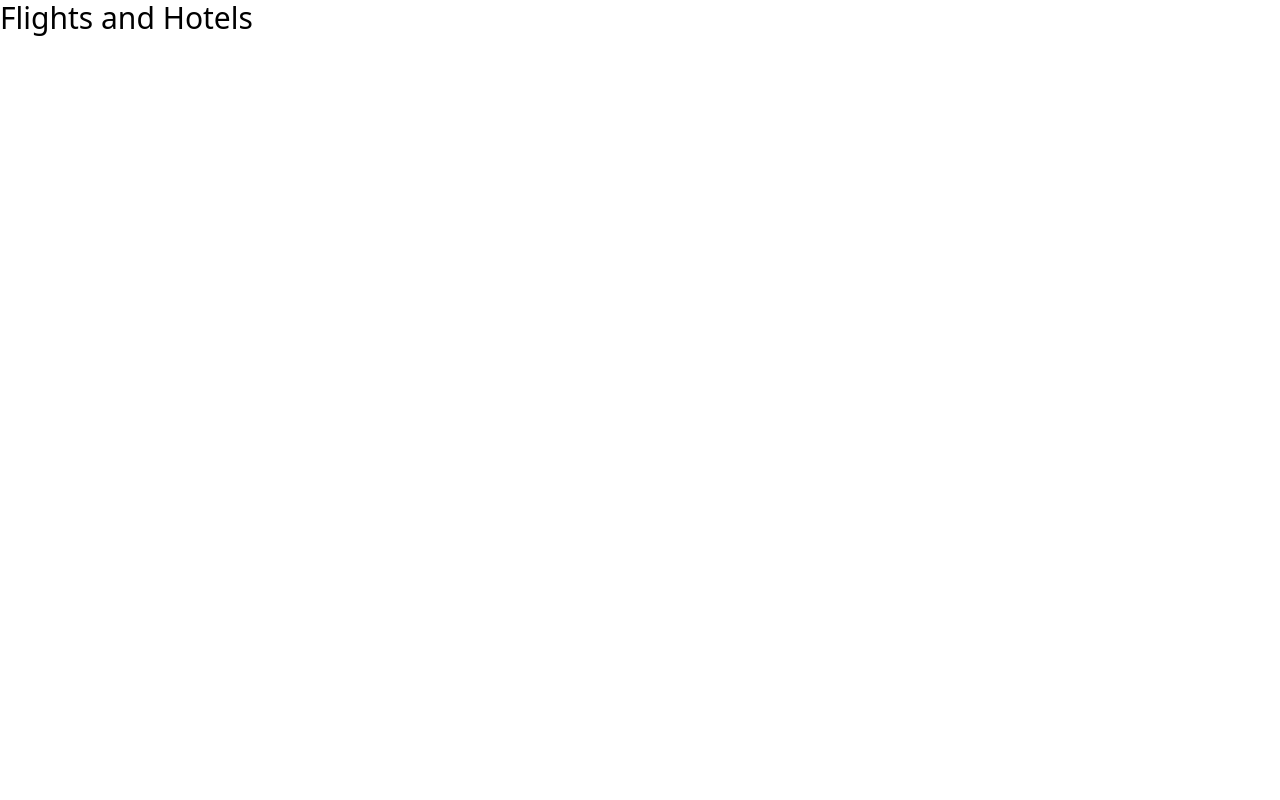
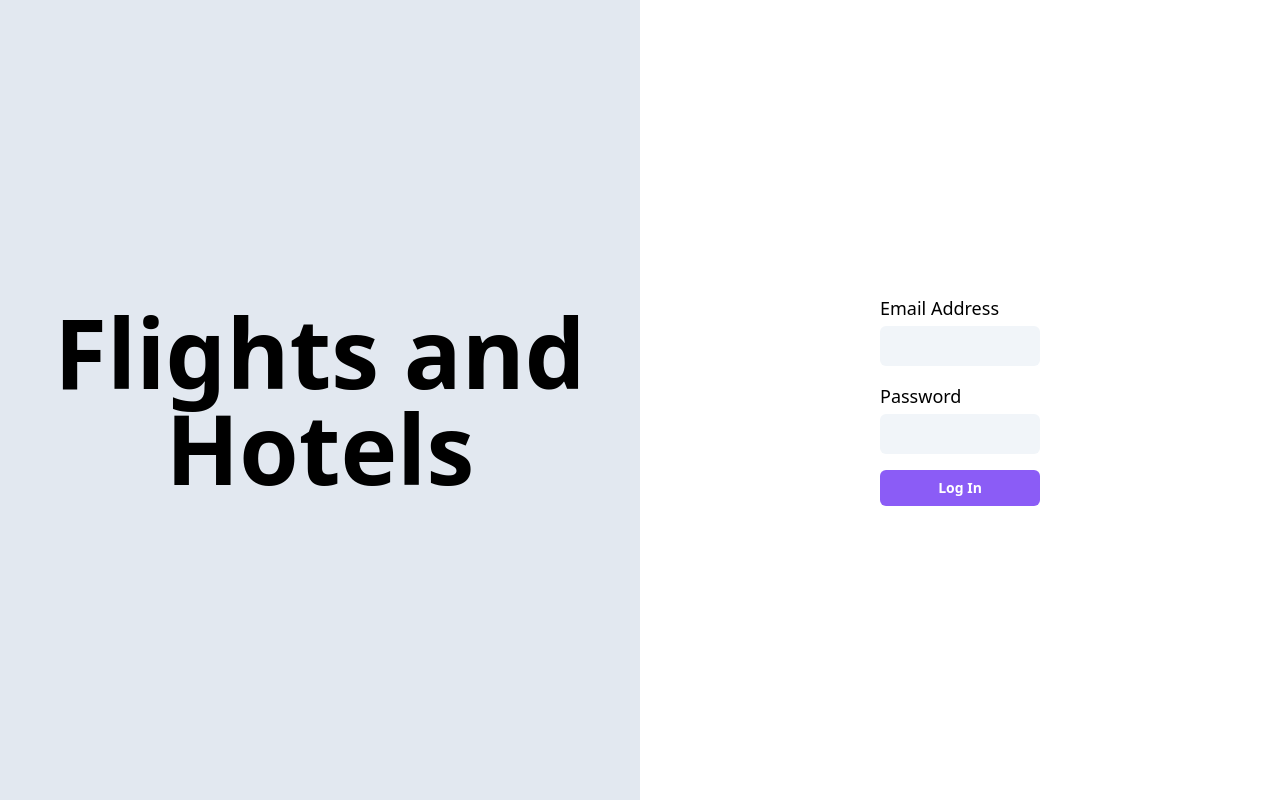
Before and after one commit to arniechops/cis550finalproject, a React (Create React App) app in the folder frontend/: page / in a window 1280 px wide. Built offline with nearby package versions, Linux system fonts and the light colour scheme; no server answers.

Commit message:
made login

```diff
--- a/frontend/src/App.js
+++ b/frontend/src/App.js
@@ -1,4 +1,5 @@
 import {useEffect} from 'react'
+import Login from './pages/Login';
 
 function App() {
     useEffect(() => {
@@ -9,10 +10,7 @@ function App() {
   }, [])
 
   return (
-    <div className="text-3xl">
-      Flights and Hotels
-
-    </div>
+    <Login/>
   );
 }
 
--- /dev/null
+++ b/frontend/src/pages/Login.jsx
@@ -0,0 +1,28 @@
+import React from 'react'
+
+export default function Login() {
+  return (
+    <div className='h-screen w-screen flex'>
+        <div className='w-1/2 h-full bg-slate-200 flex items-center justify-center'>
+            <div className='text-8xl text-center font-bold p-10'>
+                Flights and Hotels
+            </div>
+        </div>
+        <div className='flex items-center justify-center w-1/2'>
+            <div className='space-y-4 w-1/4'>
+                <div>
+                    <p className='text-lg mb-1'>Email Address</p>
+                    <input type="text" className='bg-slate-100 outline-none rounded-md p-2 w-full'/>
+                </div>
+                <div>
+                    <p className='text-lg mb-1'>Password</p>
+                    <input type="password" className='bg-slate-100 outline-none rounded-md p-2 w-full'/>
+                </div>
+                <button className='bg-violet-500 hover:bg-violet-600 w-full focus:outline-none focus:ring focus:ring-violet-300 active:bg-violet-700 px-5 py-2 text-sm leading-5 rounded-md font-semibold text-white'>
+                    Log In
+                </button>
+            </div>
+        </div>
+    </div>
+  )
+}
```
Also changed, not shown: frontend/src/pages/Booking.jsx (added).
